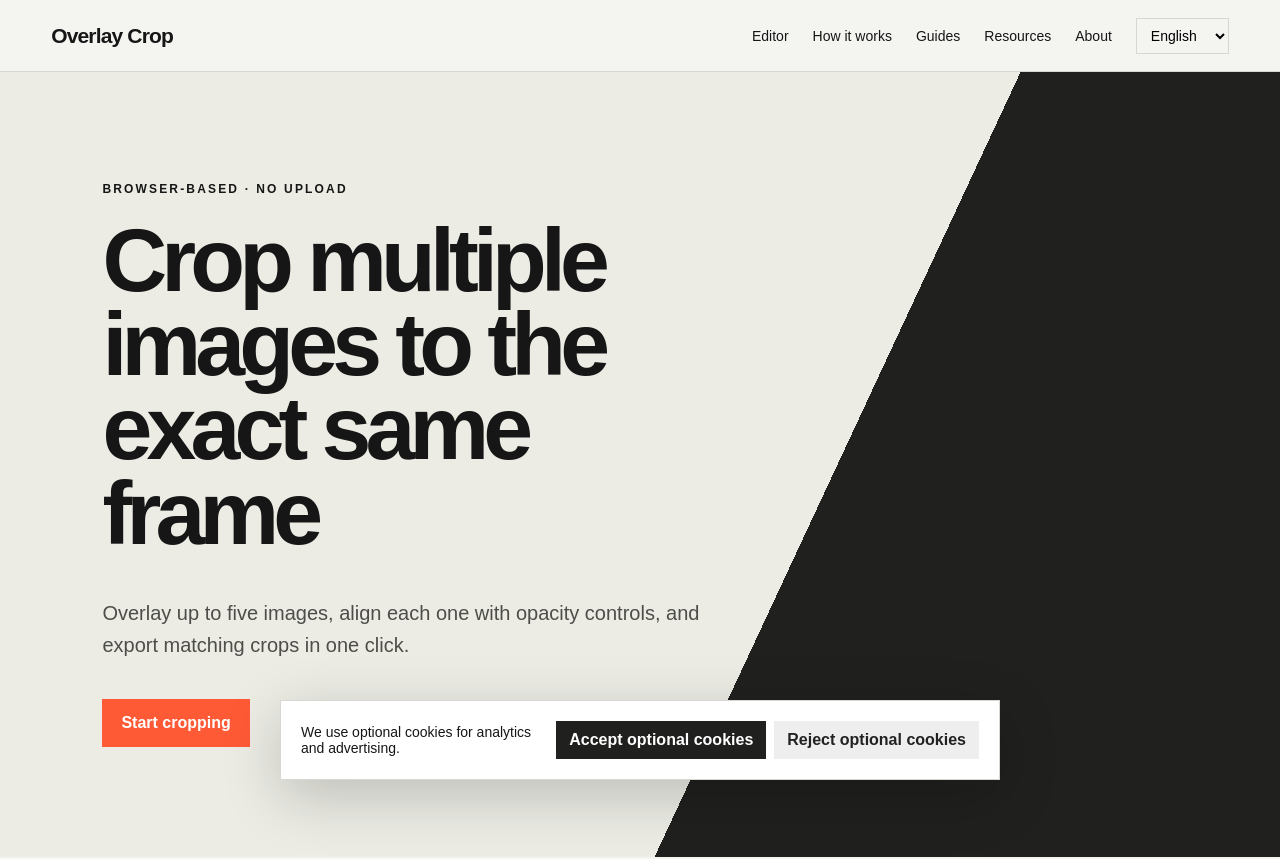
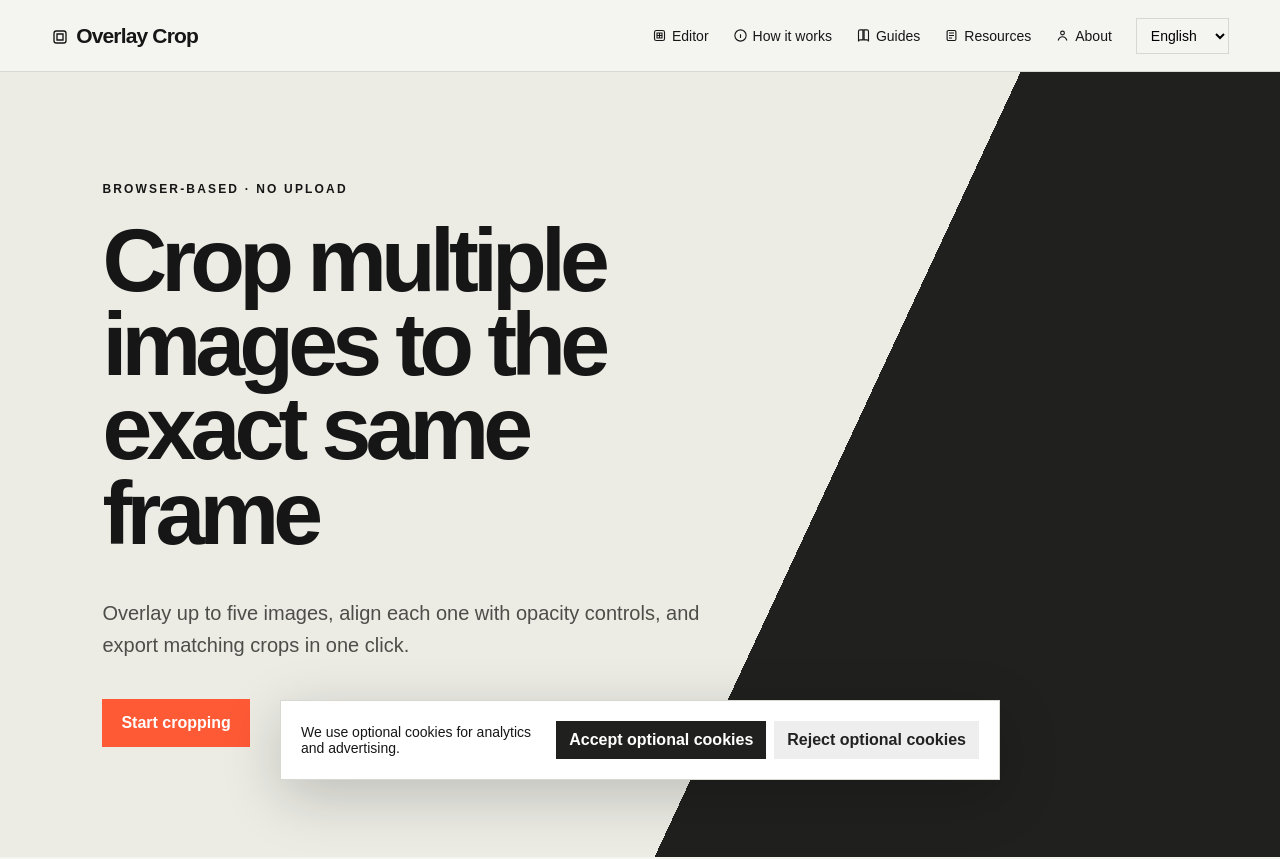
Before and after one commit to a8252349-gif/overlay-crop-tool-live, a Next.js app: page /en/ in a window 1280 px wide. Shown: the top 859 px of the page. Built offline with nearby package versions, Linux system fonts and the light colour scheme; no server answers.

Commit message:
Add navigation icons and visual polish

```diff
--- a/components/SiteChrome.tsx
+++ b/components/SiteChrome.tsx
@@ -6,11 +6,21 @@ import { copy, localeNames, type Locale } from "@/lib/i18n";
 import { pageCopy } from "@/lib/page-copy";
 import { PrivacySettingsButton } from "@/components/PrivacySettingsButton";
 
+type IconName = "editor" | "how" | "guides" | "resources" | "about";
+function Icon({ name }: { name: IconName }) {
+  const s = { width: 15, height: 15, marginRight: 5, verticalAlign: "-2px" } as const;
+  if (name === "editor") return <svg aria-hidden="true" viewBox="0 0 24 24" fill="none" stroke="currentColor" strokeWidth="1.8" style={s}><rect x="4" y="4" width="16" height="16" rx="3"/><path d="M8 8h8v8H8z"/><path d="M8 12h8M12 8v8"/></svg>;
+  if (name === "how") return <svg aria-hidden="true" viewBox="0 0 24 24" fill="none" stroke="currentColor" strokeWidth="1.8" style={s}><circle cx="12" cy="12" r="9"/><path d="M12 10v6M12 7h.01"/></svg>;
+  if (name === "guides") return <svg aria-hidden="true" viewBox="0 0 24 24" fill="none" stroke="currentColor" strokeWidth="1.8" style={s}><path d="M4 5.5A2.5 2.5 0 0 1 6.5 3H11v16H6.5A2.5 2.5 0 0 0 4 21.5zM20 5.5A2.5 2.5 0 0 0 17.5 3H13v16h4.5A2.5 2.5 0 0 1 20 21.5z"/></svg>;
+  if (name === "resources") return <svg aria-hidden="true" viewBox="0 0 24 24" fill="none" stroke="currentColor" strokeWidth="1.8" style={s}><rect x="5" y="4" width="14" height="16" rx="2"/><path d="M8 8h8M8 12h8M8 16h5"/></svg>;
+  return <svg aria-hidden="true" viewBox="0 0 24 24" fill="none" stroke="currentColor" strokeWidth="1.8" style={s}><circle cx="12" cy="8" r="3"/><path d="M5 20c1.3-4 3.7-6 7-6s5.7 2 7 6"/></svg>;
+}
+
 export function SiteHeader({ locale, labels }: { locale: Locale; labels: (typeof copy)[Locale] }) {
   const pathname = usePathname();
   const suffix = pathname.replace(/^\/(en|ko|ja|es)/, "");
-  return <header className="siteHeader"><Link className="brand" href={`/${locale}/`}>{labels.siteName}</Link><nav aria-label="Primary navigation">
-    <Link href={`/${locale}/editor/`}>{labels.navEditor}</Link><Link href={`/${locale}/how-it-works/`}>{labels.navGuide}</Link><Link href={`/${locale}/guides/`}>{labels.navGuides}</Link><Link href={`/${locale}/resources/`}>{labels.navResources}</Link><Link href={`/${locale}/about/`}>{labels.navAbout}</Link>
+  return <header className="siteHeader"><Link className="brand" href={`/${locale}/`}><svg aria-hidden="true" viewBox="0 0 24 24" width="18" height="18" fill="none" stroke="currentColor" strokeWidth="1.8" style={{marginRight:7,verticalAlign:"-3px"}}><rect x="4" y="4" width="16" height="16" rx="3"/><path d="M8 8h8v8H8z"/></svg>{labels.siteName}</Link><nav aria-label="Primary navigation">
+    <Link href={`/${locale}/editor/`}><Icon name="editor"/>{labels.navEditor}</Link><Link href={`/${locale}/how-it-works/`}><Icon name="how"/>{labels.navGuide}</Link><Link href={`/${locale}/guides/`}><Icon name="guides"/>{labels.navGuides}</Link><Link href={`/${locale}/resources/`}><Icon name="resources"/>{labels.navResources}</Link><Link href={`/${locale}/about/`}><Icon name="about"/>{labels.navAbout}</Link>
     <select aria-label="Language" value={locale} onChange={(e)=>{const next=e.target.value;window.localStorage.setItem("overlay-crop-locale",next);window.location.href=`/${next}${suffix||"/"}`}}>{Object.entries(localeNames).map(([k,v])=><option key={k} value={k}>{v}</option>)}</select>
   </nav></header>;
 }
```
